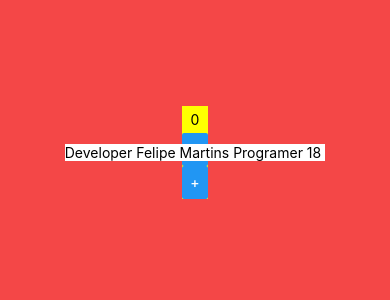
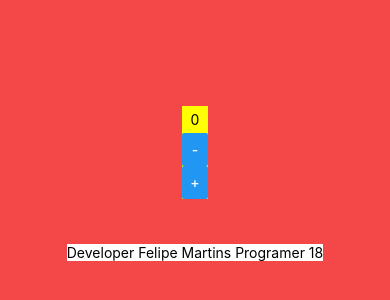
Before and after one commit to felipe-programador-18/reactnative, a React Native app in the folder my-app/: screen / in a window 390 px wide. Shown: the part 270-570 px from the top of the page. Built offline with nearby package versions, Linux system fonts and the light colour scheme.

Commit message:
c5- practice more native

```diff
--- a/my-app/App.js
+++ b/my-app/App.js
@@ -58,7 +58,7 @@ const styles = StyleSheet.create({
   },
   footer:{
     backgroundColor:'white',
-    paddingEnd:4
+   marginTop:200
   }
 
 });
```
